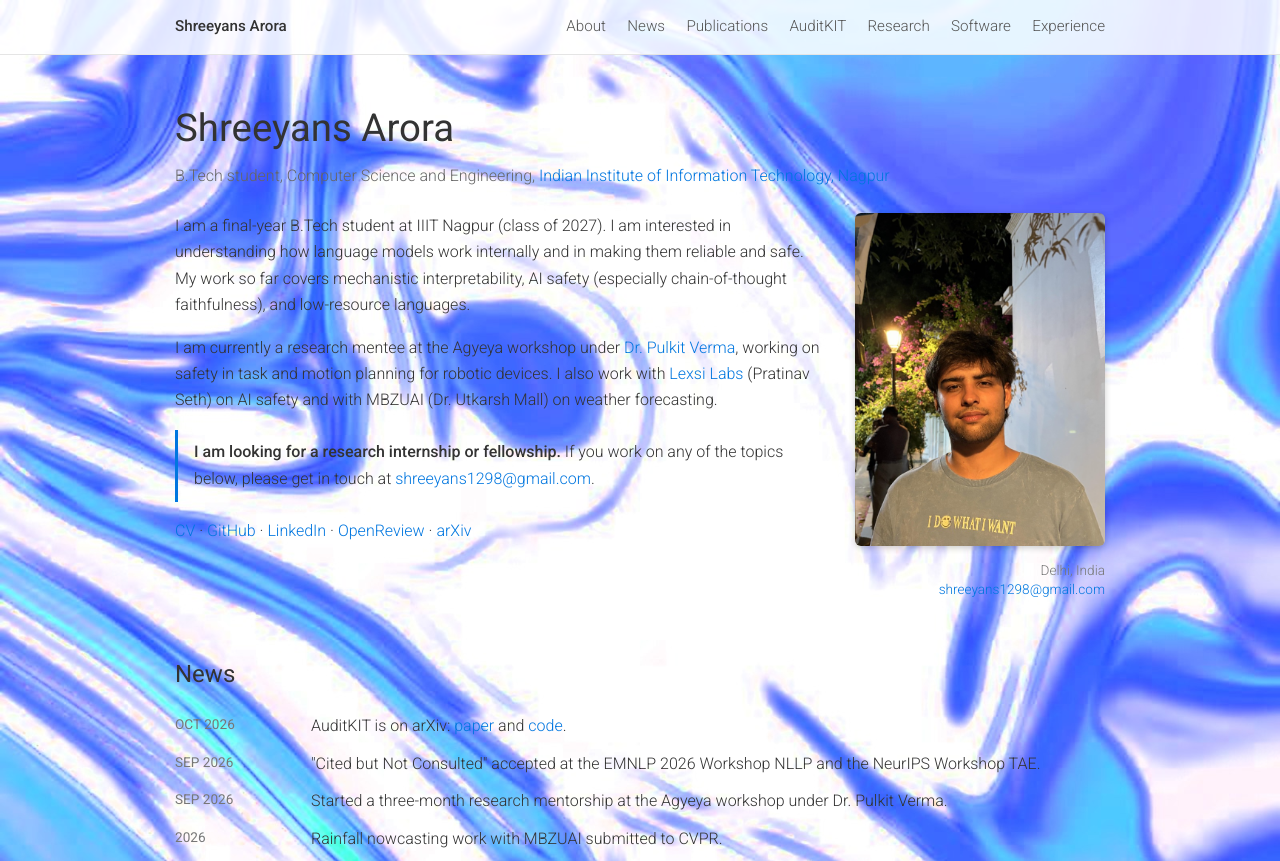
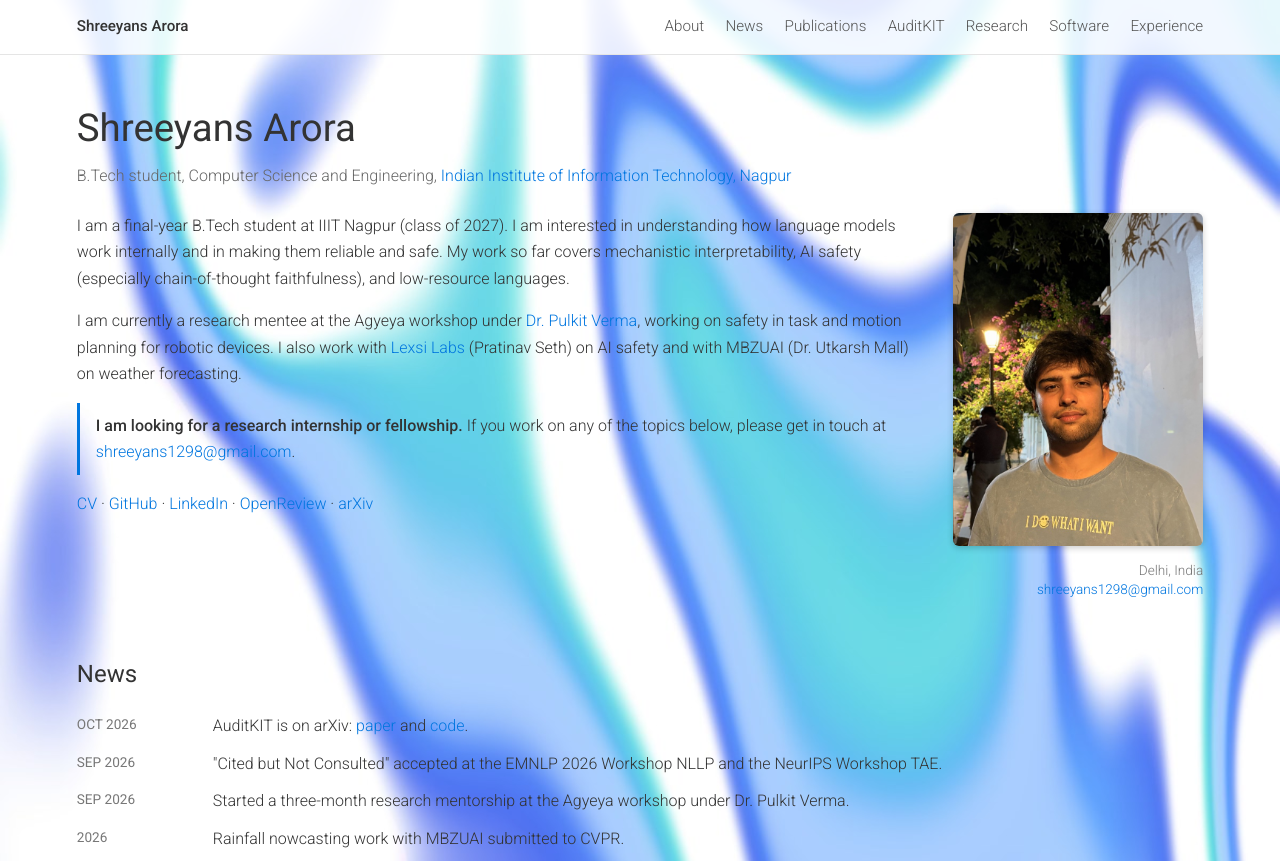
Before and after one commit to shreeyans2808/shreeyans2808.github.io, a plain HTML site: page index.html in a window 1280 px wide. Shown: the top 861 px of the page. Drawn offline with Linux system fonts and the light colour scheme.

Commit message:
New liquid background, full-width layout, centered quote

```diff
--- a/style.css
+++ b/style.css
@@ -3,7 +3,7 @@ body {
   font-weight: 300;
   line-height: 1.65;
   color: #333;
-  background: #fff url("bg2.jpg") center top / 100% auto repeat-y;
+  background: #fff url("bg3.jpg") center top / 100% auto repeat-y;
   margin: 0;
   padding-top: 4rem;
 }
@@ -17,7 +17,7 @@ a:hover { text-decoration: underline; }
   z-index: 10;
 }
 #top .inner {
-  max-width: 930px; margin: 0 auto; padding: 0.9rem 1rem;
+  max-width: none; margin: 0; padding: 0.9rem 6vw;
   display: flex; justify-content: space-between; flex-wrap: wrap; gap: 0.5rem;
   font-size: 0.95rem;
 }
@@ -25,7 +25,7 @@ a:hover { text-decoration: underline; }
 #top nav a { margin-left: 1.1rem; color: #555; }
 #top nav a:hover { color: #0076df; text-decoration: none; }
 
-main { max-width: 930px; margin: 0 auto; padding: 1.5rem 1.5rem 4rem; }
+main { max-width: none; margin: 0; padding: 1.5rem 6vw 4rem; }
 
 h1 { font-size: 2.4rem; font-weight: 400; margin: 0.5rem 0 0.2rem; }
 .desc { color: #666; margin: 0 0 1.5rem; }
@@ -70,7 +70,7 @@ footer { margin-top: 3rem; font-size: 0.85rem; color: #888; border-top: 1px soli
 .side { float: right; width: 160px; margin: 0 0 1rem 1.5rem; border-radius: 6px; box-shadow: 0 2px 6px rgba(0,0,0,0.2); }
 .banner { display: block; width: 100%; height: auto; margin-top: 3rem; border-radius: 6px; }
 .center { display: block; width: 280px; max-width: 100%; margin: 0.5rem 0 0; border-radius: 6px; box-shadow: 0 2px 6px rgba(0,0,0,0.2); }
-.quote { margin: 3rem 0 0; padding: 0 1rem; border-left: 3px solid #0076df; font-size: 1.2rem; font-style: italic; color: #444; }
+.quote { margin: 3rem 0 0; padding: 0 1rem; text-align: center; font-size: 1.3rem; font-style: italic; color: #444; }
 .quote footer { margin: 0.3rem 0 0; padding: 0; border: 0; font-size: 0.85rem; font-style: normal; color: #888; }
 
 .topics { list-style: none; padding: 0; }
```
Also changed, not shown: bg2.jpg (deleted), bg3.jpg (added).
